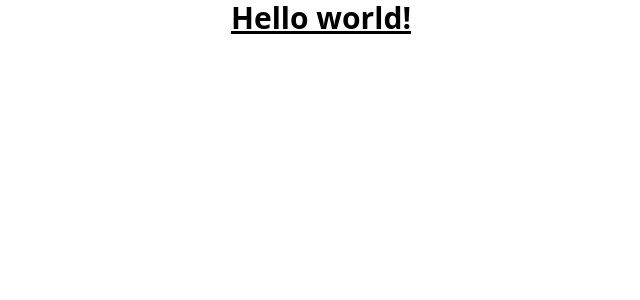
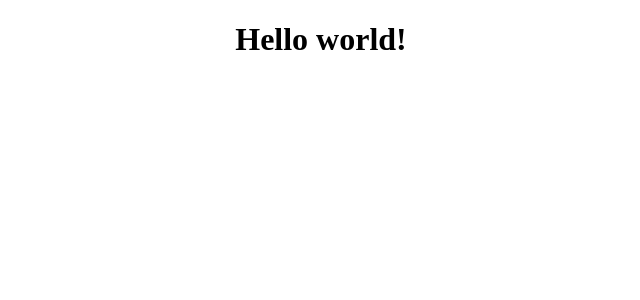
Before and after one commit to ngochieu276/AudemarClient, a React (Create React App) app: page / in a window 1280 px wide. Shown: the top 300 px of the page, without its empty margins (319-959 px from the left). Built offline with nearby package versions, Linux system fonts and the light colour scheme.

Commit message:
setup font

```diff
--- a/src/App.tsx
+++ b/src/App.tsx
@@ -3,7 +3,7 @@
 function App() {
   return (
     <div className="App">
-      <h1 className="text-3xl font-bold underline">
+      <h1 className="font-lora">
       Hello world!
     </h1>
     </div>
--- a/src/index.css
+++ b/src/index.css
@@ -1,3 +1,5 @@
 @tailwind base;
 @tailwind components;
 @tailwind utilities;
+
+@import url('https://fonts.googleapis.com/css2?family=Lora:ital,wght@0,400;0,500;0,600;0,700;1,400;1,500;1,600;1,700&family=Raleway:ital,wght@0,100;0,200;0,300;0,400;0,500;0,600;0,700;0,800;0,900;1,100;1,200;1,300;1,400;1,500;1,600;1,700;1,800;1,900&display=swap');
--- a/tailwind.config.js
+++ b/tailwind.config.ts
@@ -4,7 +4,12 @@
     "./src/**/*.{js,jsx,ts,tsx}",
   ],
   theme: {
-    extend: {},
+    extend: {
+      fontFamily: {
+        raleway: ["Raleway", "sans-serif"],
+        lora: ["Lora", "serif"],
+      },
+    },
   },
   plugins: [],
 }
```
